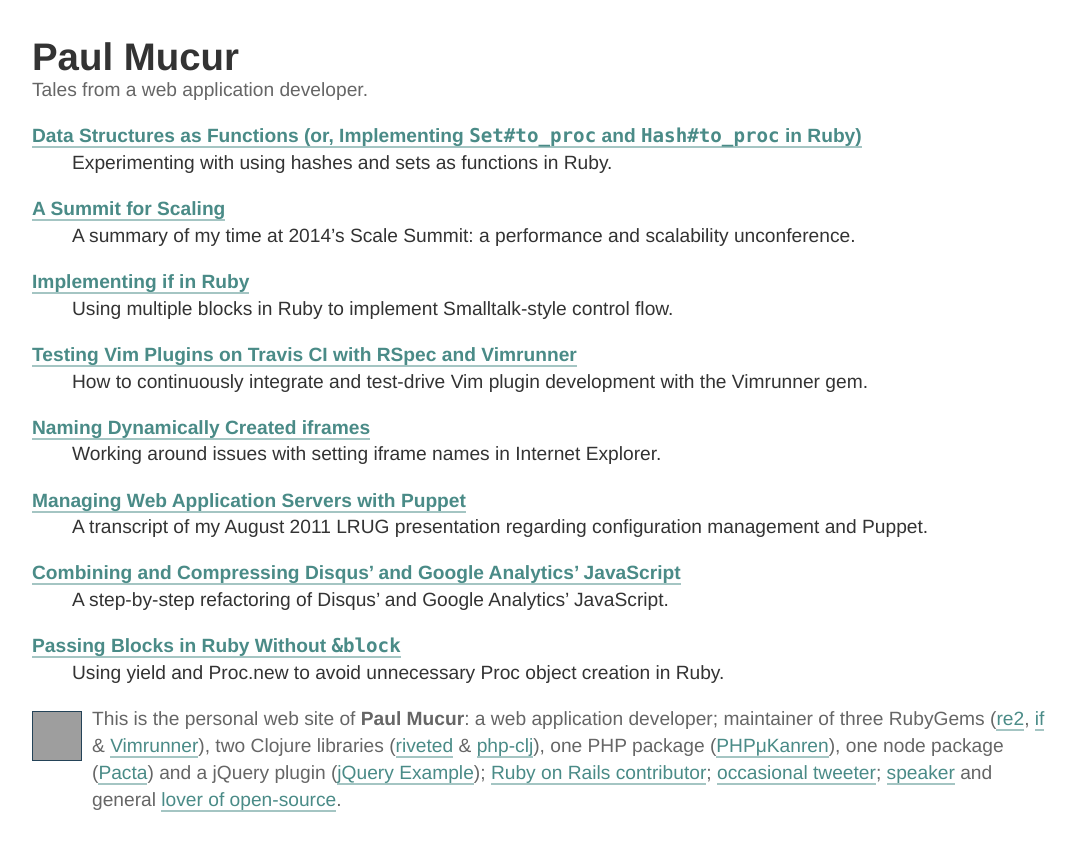
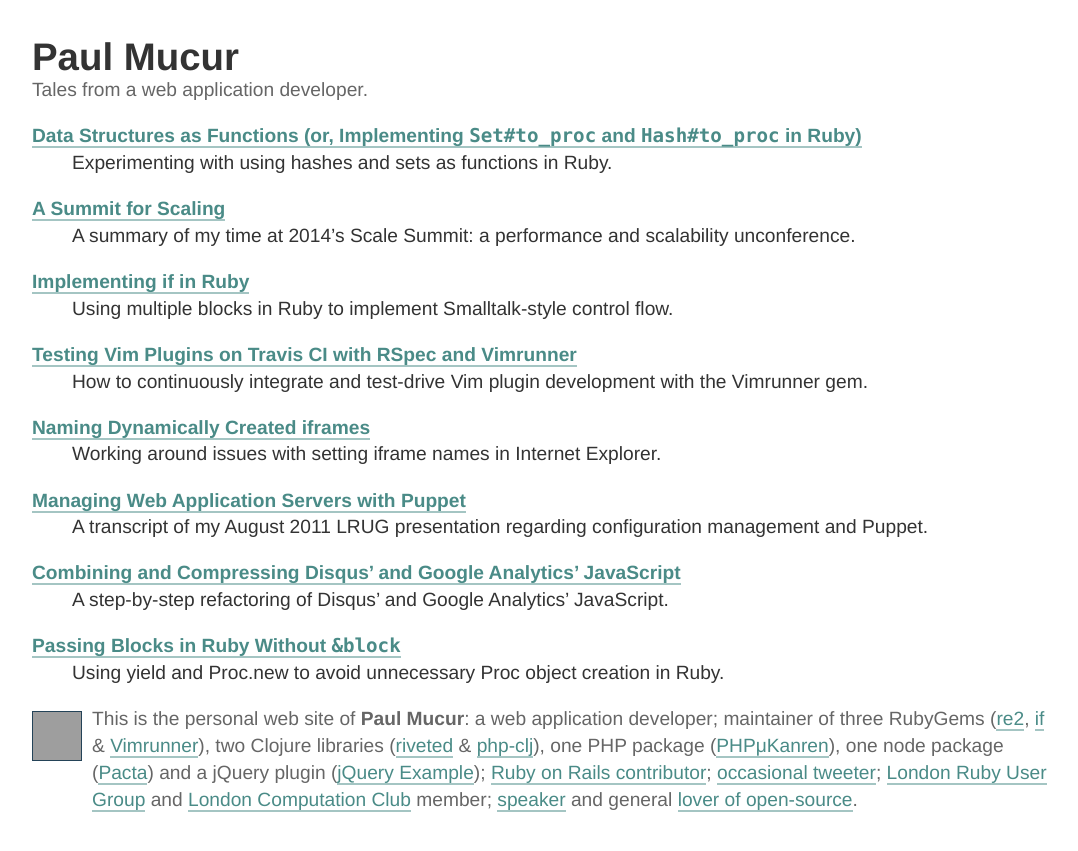
Before and after one commit to mudge/mudge.github.com, a Jekyll site: the page built from index.html, in a window 1280 px wide. Shown: the top 851 px of the page, without its empty margins (98-1176 px from the left). Built offline with Jekyll 4.4.1, drawn with Linux system fonts in a browser that asks for light colours; Markdown is read by kramdown in place of the engine named in the settings; grey boxes are pictures that could not be loaded.

Commit message:
Add links to LRUG and Computation Club

```diff
--- a/_includes/footer.html
+++ b/_includes/footer.html
@@ -15,7 +15,7 @@
     plugin (<a href=//github.com/mudge/jquery_example>jQuery Example</a>);
     <a href=//contributors.rubyonrails.org/contributors/paul-mucur/commits>Ruby
     on Rails contributor</a>; <a href=//twitter.com/mudge>occasional
-    tweeter</a>; <a href=//lanyrd.com/profile/mudge/>speaker</a> and general
+    tweeter</a>; <a href=//lrug.org>London Ruby User Group</a> and <a href=//london.computation.club>London Computation Club</a> member; <a href=//lanyrd.com/profile/mudge/>speaker</a> and general
     <a href=//github.com/mudge>lover of open-source</a>.
   </p>
 </footer>
```
